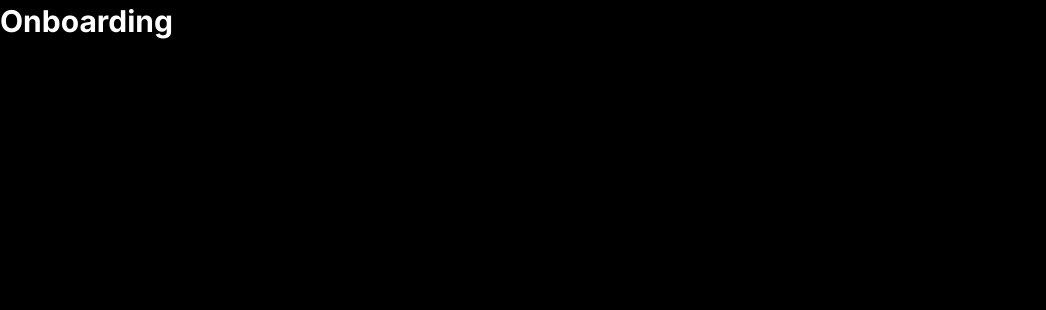
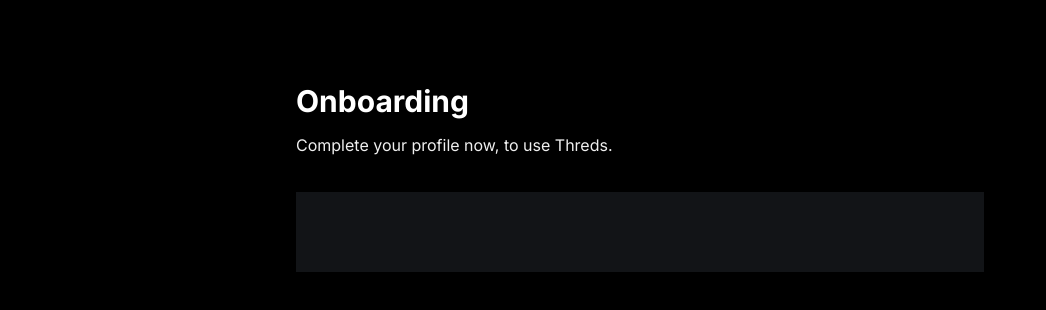
Before and after one commit to Ceci007/threads, a Next.js app: page /onboarding in a window 1280 px wide. Shown: the top 310 px of the page, without its empty margins (0-1046 px from the left). Built offline with nearby package versions, Linux system fonts and the light colour scheme.

Commit message:
Start Onboarding page

```diff
--- a/app/(auth)/onboarding/page.tsx
+++ b/app/(auth)/onboarding/page.tsx
@@ -1,9 +1,16 @@
 async function Page() {
   return (
-    <main>
-      <h1 className="head-text">Onboarding</h1>
+    <main className='flex flex-col justify-start max-w-3xl px-10 py-20 mx-auto'>
+      <h1 className='head-text'>Onboarding</h1>
+      <p className='mt-3 text-base-regular text-light-2'>
+        Complete your profile now, to use Threds.
+      </p>
+
+      <section className='p-10 mt-9 bg-dark-2'>
+        {/*<AccountProfile user={userData} btnTitle='Continue' /> */}
+      </section>
     </main>
-  )
+  );
 }
 
 export default Page;
--- a/components/shared/LeftSidebar.tsx
+++ b/components/shared/LeftSidebar.tsx
@@ -13,7 +13,7 @@
 
   return (
     <section className="custom-scrollbar leftsidebar">
-      <div className="flex w-full flex-1 flex-col gap-6 px-6">
+      <div className="flex flex-col flex-1 w-full gap-6 px-6">
         {sidebarLinks.map((link) => {
            const isActive =
            (pathname.includes(link.route) && link.route.length > 1) ||
@@ -27,10 +27,10 @@
           )
         })}
       </div>
-      <div className='mt-10 px-6'>
+      <div className='px-6 mt-10'>
         <SignedIn>
-          <SignOutButton redirectUrl="/login">
-            <div className='flex cursor-pointer gap-4 p-4'>
+          <SignOutButton>
+            <div className='flex gap-4 p-4 cursor-pointer'>
               <Image
                 src='/assets/logout.svg'
                 alt='logout'
--- a/components/shared/Topbar.tsx
+++ b/components/shared/Topbar.tsx
@@ -2,6 +2,7 @@
 import Link from 'next/link'
 import Image from 'next/image'
 import { OrganizationSwitcher, SignOutButton, SignedIn } from '@clerk/nextjs'
+import { dark } from '@clerk/themes'
 
 const Topbar = () => {
   return (
@@ -22,6 +23,7 @@
         </div>
         <OrganizationSwitcher
           appearance={{
+            baseTheme: dark,
             elements: {
               organizationSwitcherTrigger: "py-2 px-4"
             }
```
